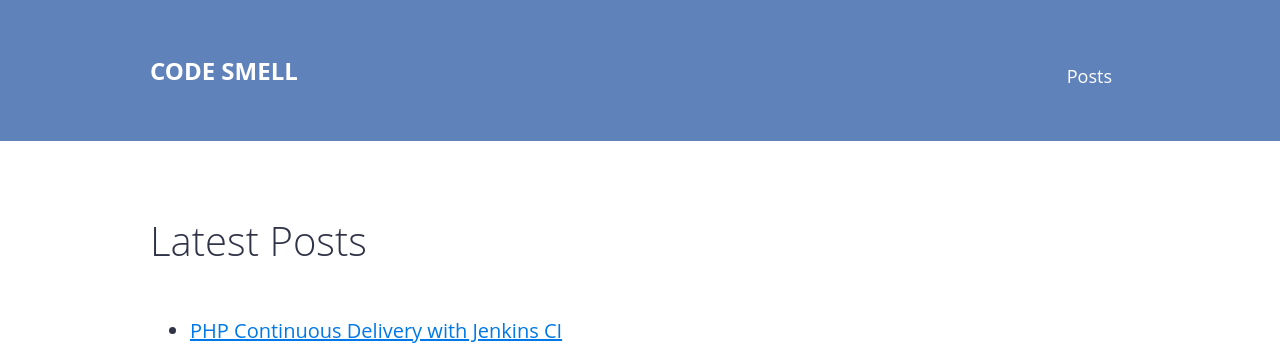
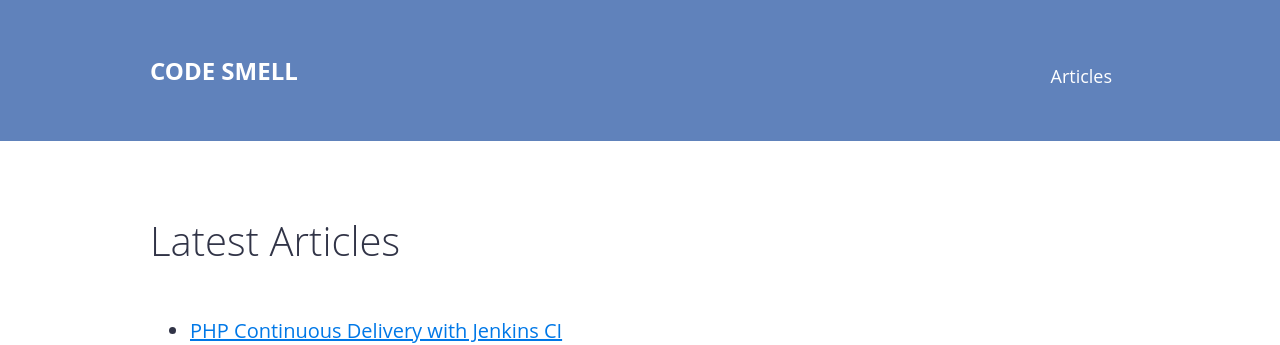
Before and after one commit to code-smell/code-smell.github.io, a Jekyll site: the page built from index.md, in a window 1280 px wide. Shown: the top 345 px of the page. Built offline with Jekyll 4.4.1, drawn with Linux system fonts in a browser that asks for light colours.

Commit message:
Set EN as language, use Articles instead Posts

```diff
--- a/_layouts/default.html
+++ b/_layouts/default.html
@@ -1,5 +1,5 @@
 <!DOCTYPE html>
-<html lang="de">
+<html lang="en">
 <head>
     <meta charset="utf-8">
     <meta name="viewport" content="width=device-width, initial-scale=1.0">
@@ -23,7 +23,7 @@
             <div class="pure-menu pure-menu-horizontal">
                 <a href="/" class="pure-menu-heading pure-menu-link">CODE SMELL</a>
                 <ul class="pure-menu-list">
-                    <li class="pure-menu-item"><a class="pure-menu-link" href="/">Posts</a></li>
+                    <li class="pure-menu-item"><a class="pure-menu-link" href="/">Articles</a></li>
                 </ul>
             </div>
         </div>
--- a/index.md
+++ b/index.md
@@ -1,9 +1,9 @@
 ---
 layout: default
-title: Template for Jenkins Jobs for PHP Projects
+title: Latest Articles
 ---
 
-# Latest Posts
+# Latest Articles
 
 <ul>
   {% for post in site.posts %}
```
